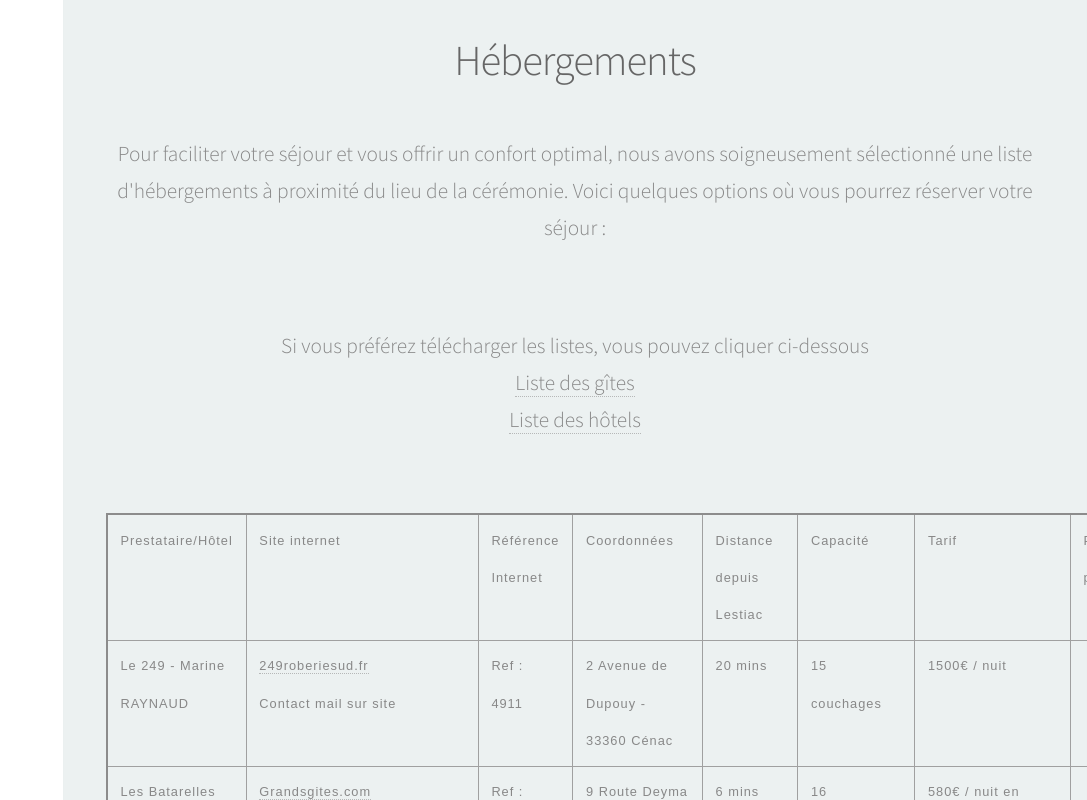
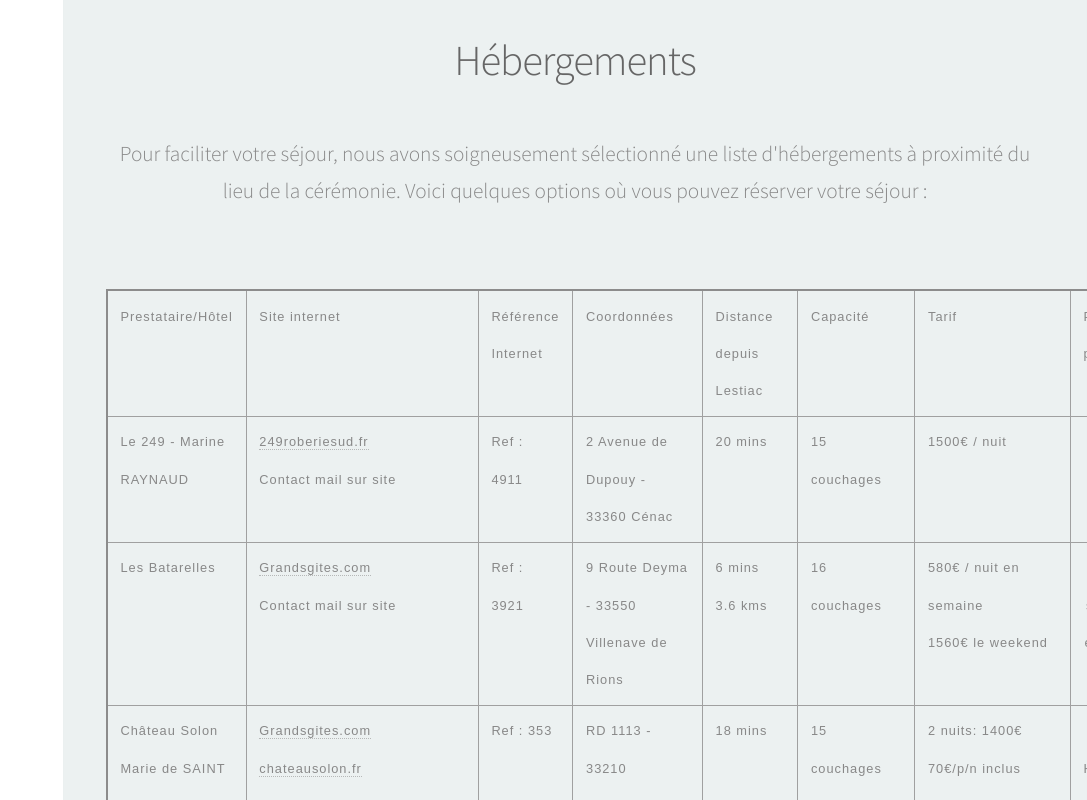
Before and after one commit to ehrsam/mariage, an Angular app: page / in a window 1280 px wide. Shown: the part 1880-2680 px from the top of the page, without its empty margins (193-1280 px from the left). Built offline with nearby package versions, Linux system fonts and the light colour scheme.

Commit message:
final site

```diff
--- a/src/app/app.component.css
+++ b/src/app/app.component.css
@@ -2328,6 +2328,15 @@ section.two .container {
 	height: 100%;
 }
 
+section.three .link {
+	display: flex;
+	justify-content: center;
+}
+
+.link a {
+	margin: 20px;
+}
+
 /* Carousel */
 @mixin aspect-ratio($width, $height) {
     position: relative;
--- a/src/app/app.component.html
+++ b/src/app/app.component.html
@@ -83,17 +83,9 @@
 					<h2>Hébergements</h2>
 				</header>
 
-				<p>Pour faciliter votre séjour et vous offrir un confort optimal, nous avons soigneusement sélectionné
+				<p>Pour faciliter votre séjour, nous avons soigneusement sélectionné
 					une liste d'hébergements à proximité du lieu de la cérémonie.
-					Voici quelques options où vous pourrez réserver votre séjour :</p>
-				<br>
-				Si vous préférez télécharger les listes, vous pouvez cliquer ci-dessous
-				<br>
-				<a href="../assets/pdf/liste gites pour 21 septembre.pdf" title="Liste des gîtes">Liste des gîtes</a>
-				<br>
-				<a href="../assets/pdf/liste hôtels pour 21 septembre.pdf" title="Liste des hôtels">Liste des hôtels</a>
-				<br>
-				<br>
+					Voici quelques options où vous pouvez réserver votre séjour :</p>
 				<br>
 				<table border="1">
 					<tr>
@@ -294,6 +286,20 @@
 					</tr>
 				</table>
 			</div>
+			<br>
+			Vous pouvez télécharger nos propositions d'hébergement ici :
+			<br>
+			<div class="link">
+				<a href="../assets/pdf/Liste gites pour 21 septembre.pdf" title="Liste des gîtes">Liste des gîtes</a>
+				<br>
+				<a href="../assets/pdf/Liste hôtels pour 21 septembre.pdf" title="Liste des hôtels">Liste des hôtels</a>
+			</div>
+			<br>
+			Vous trouverez aussi des logements disponibles sur AirBnb :
+			<br>
+			<div class="link">
+				<a href="https://www.airbnb.fr/s/Lestiac~sur~Garonne--France/homes?tab_id=home_tab&refinement_paths%5B%5D=%2Fhomes&flexible_trip_lengths%5B%5D=one_week&monthly_start_date=2024-05-01&monthly_length=3&monthly_end_date=2024-08-01&price_filter_input_type=0&channel=EXPLORE&date_picker_type=calendar&checkin=2024-09-21&checkout=2024-09-22&source=structured_search_input_header&search_type=autocomplete_click&price_filter_num_nights=1&zoom_level=10&query=Lestiac-sur-Garonne%2C%20France&place_id=ChIJk4AgOgAWVQ0RVaysqIlYfPM" title="AirBnb">AirBnb</a>
+			</div>
 		</section>
 
 		<!-- Contact -->
@@ -322,7 +328,7 @@
 				<p>La soirée se poursuit à l'Auberge André avec un délicieux dîner. Installez-vous confortablement et
 					savourez un repas exquis en compagnie des mariés et de leurs invités.</p>
 
-				<h3>00h20 : Soirée Dansante</h3>
+				<h3>00h20 : La fête</h3>
 				<p>Après le dîner, la piste de danse s'ouvre à tous ! Laissez-vous emporter par la musique et dansez
 					jusqu'au bout de la nuit. </p>
 				<p>Nous avons hâte de partager cette journée magique avec vous et de créer des souvenirs inoubliables
```
Also changed, not shown: 2 other files (tests, documents, lock files or other folders).
